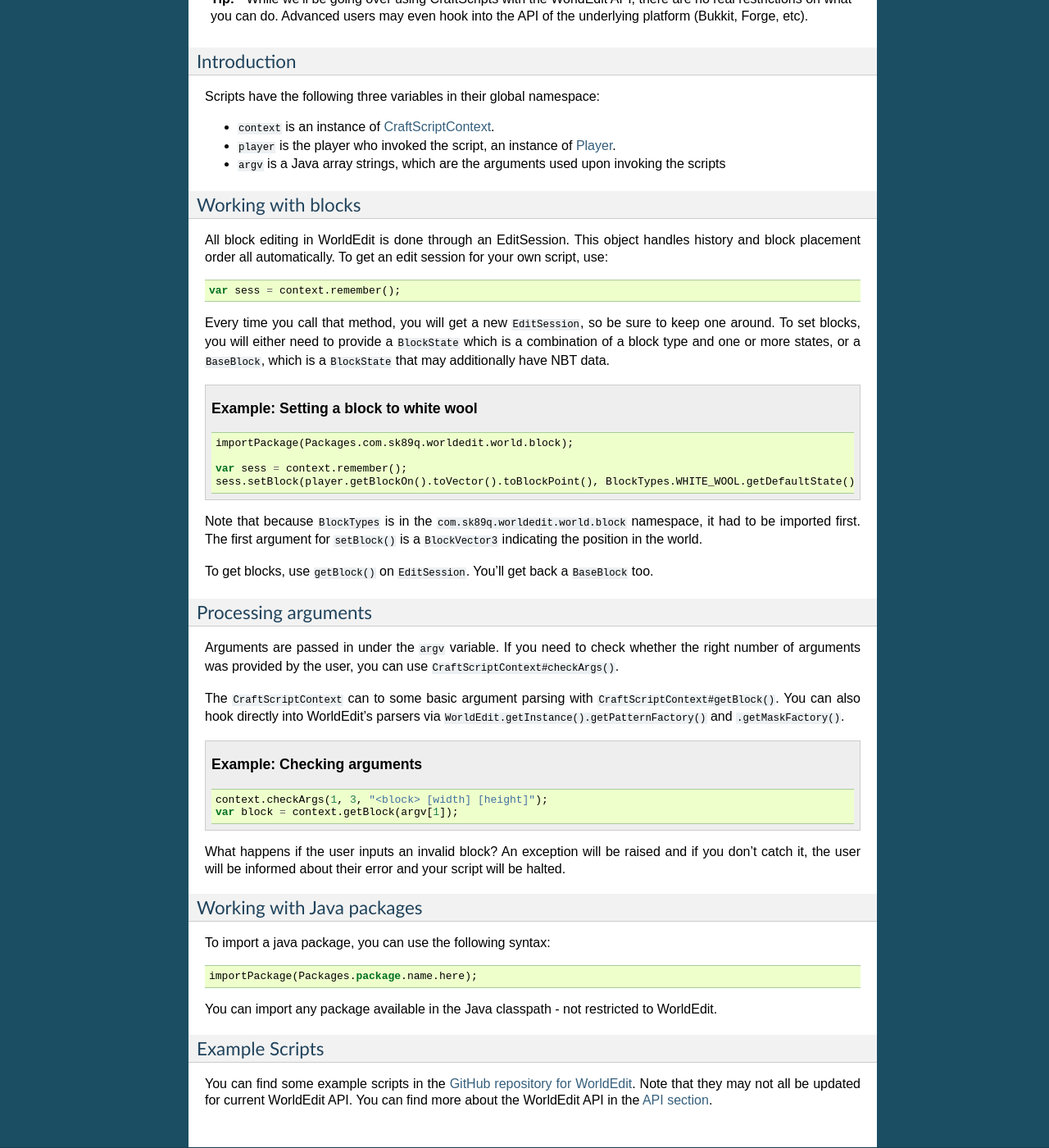
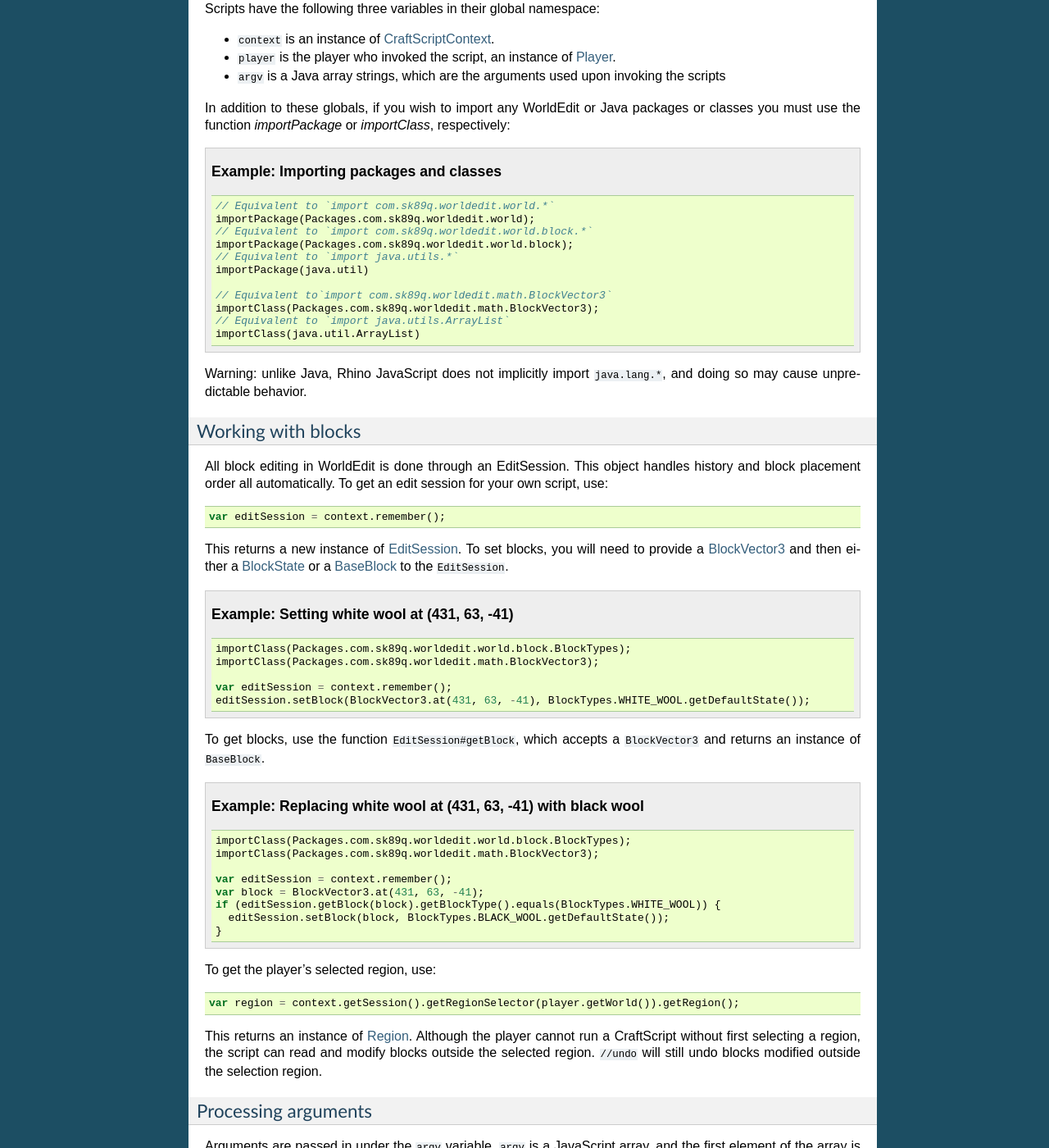
Before and after one commit to EngineHub/WorldEditDocs, a Sphinx documentation site: the page built from source/usage/other/craftscripts.rst, in a window 1280 px wide and 1400 px high, scrolled down 889 px. Shown: the whole window at 82% size. Built offline with Sphinx 7.4.7, drawn with Linux system fonts in a browser that asks for light colours; some of the changed text lies outside the part shown.

Commit message:
Update CraftScript docs

```diff
--- a/source/usage/other/craftscripts.rst
+++ b/source/usage/other/craftscripts.rst
@@ -3,17 +3,26 @@
 
 .. highlight:: javascript
 
-Scripts allow you to program small tasks without having to learn Java, figure out how to compile WorldEdit, or bother with reinventing the wheel. CraftScripts are written in JavaScript.
+CraftScripts allow you to write scripts with as little overhead as possible: no compiling WorldEdit, no setting up a plugins configuration folder, etc. CraftScripts are written in JavaScript.
+
+The advantages of writing CraftScripts with WorldEdit are:
+
+* Hook right into WorldEdit's undo/redo system
+* Use WorldEdit's block place prioritization
+* Accept WorldEdit's powerful block type syntax (``//set sign[facing=north]``)
+* Get the region selected by the user
+
+.. note:: It is recommended you have a basic understanding of both JavaScript and Java.
 
 Requirements
 ~~~~~~~~~~~~
 
-Before you start using CraftScripts, you'll have to install the `Rhino JavaScript engine <https://developer.mozilla.org/en-US/docs/Mozilla/Projects/Rhino>`_. A direct link to the download is `here <http://ftp.mozilla.org/pub/mozilla.org/js/rhino1_7R2.zip>`_. Open the zip file, and extract ``js.jar``. Note that if you download a newer version than the recommended one, the ``.jar`` file may have a different name. Move ``js.jar`` to the ``plugins/`` or ``plugins/WorldEdit`` folder (on Bukkit) or the ``mods`` folder (other platforms).
+Before you start using CraftScripts, you'll have to install the `Rhino JavaScript engine <https://developer.mozilla.org/en-US/docs/Mozilla/Projects/Rhino>`_. A direct link to the download is `here <http://ftp.mozilla.org/pub/mozilla.org/js/rhino1_7R2.zip>`_. Open the zip file, and extract ``js.jar``. Note that if you download a newer version than the recommended one, the ``.jar`` file may have a different name. Move ``js.jar`` to the ``plugins/`` or ``plugins/WorldEdit`` directory (on Bukkit) or the ``mods`` directory (other platforms).
 
 Using CraftScripts
 ~~~~~~~~~~~~~~~~~~
 
-Once you have the JS engine installed, drop your CraftScript ``.js`` files in the ``craftscripts`` folder (in the WorldEdit config folder - either ``plugins/WorldEdit`` or ``config/WorldEdit`` depending on platform).
+Once you have the JS engine installed, drop your CraftScript ``.js`` files in the ``craftscripts`` directory (in the WorldEdit config directory - either ``plugins/WorldEdit`` or ``config/WorldEdit`` depending on platform).
 
 To run a CraftScript
 
@@ -27,17 +36,6 @@
 Writing CraftScripts
 ~~~~~~~~~~~~~~~~~~~~
 
-Scripting in WorldEdit allows you to write world manipulation code without having to learn Java or compile your code. Scripts, called CraftScripts in WorldEdit, and are written in JavaScript and go into your craftscripts/ directory. The advantages of writing scripts with WorldEdit are:
-
-* Hook right into WorldEdit's undo/redo system
-* Use WorldEdit's block place prioritization
-* Accept WorldEdit's powerful block type syntax (``//set sign[facing=north]``)
-* Get the region selected by the user
-
-.. note:: It is recommended you have a basic understanding of JavaScript or Java to begin writing CraftScripts.
-
-.. tip:: While we'll be going over using CraftScripts with the WorldEdit API, there are no real restrictions on what you can do. Advanced users may even hook into the API of the underlying platform (Bukkit, Forge, etc).
-
 Introduction
 ------------
 
@@ -47,6 +45,26 @@
 * ``player`` is the player who invoked the script, an instance of `Player <https://github.com/EngineHub/WorldEdit/blob/master/worldedit-core/src/main/java/com/sk89q/worldedit/entity/Player.java>`_.
 * ``argv`` is a Java array strings, which are the arguments used upon invoking the scripts
 
+In addition to these globals, if you wish to import any WorldEdit or Java packages or classes you must use the function `importPackage` or `importClass`, respectively:
+
+.. topic:: Example: Importing packages and classes
+
+    ::
+
+        // Equivalent to `import com.sk89q.worldedit.world.*`
+        importPackage(Packages.com.sk89q.worldedit.world);
+        // Equivalent to `import com.sk89q.worldedit.world.block.*`
+        importPackage(Packages.com.sk89q.worldedit.world.block);
+        // Equivalent to `import java.utils.*`
+        importPackage(java.util)
+
+        // Equivalent to`import com.sk89q.worldedit.math.BlockVector3`
+        importClass(Packages.com.sk89q.worldedit.math.BlockVector3);
+        // Equivalent to `import java.utils.ArrayList`
+        importClass(java.util.ArrayList)
+
+Warning: unlike Java, Rhino JavaScript does not implicitly import ``java.lang.*``, and doing so may cause unpredictable behavior.
+
 Working with blocks
 -------------------
 
@@ -54,47 +72,101 @@
 
 ::
 
-    var sess = context.remember();
+    var editSession = context.remember();
 
-Every time you call that method, you will get a new ``EditSession``, so be sure to keep one around. To set blocks, you will either need to provide a ``BlockState`` which is a combination of a block type and one or more states, or a ``BaseBlock``, which is a ``BlockState`` that may additionally have NBT data.
+This returns a new instance of `EditSession <https://github.com/EngineHub/WorldEdit/blob/master/worldedit-core/src/main/java/com/sk89q/worldedit/EditSession.java>`_. To set blocks, you will need to provide a `BlockVector3 <https://github.com/EngineHub/WorldEdit/blob/master/worldedit-core/src/main/java/com/sk89q/worldedit/math/BlockVector3.java>`_ and then either a `BlockState <https://github.com/EngineHub/WorldEdit/blob/master/worldedit-core/src/main/java/com/sk89q/worldedit/world/block/BlockState.java>`_ or a `BaseBlock <https://github.com/EngineHub/WorldEdit/blob/master/worldedit-core/src/main/java/com/sk89q/worldedit/world/block/BaseBlock.java>`_ to the ``EditSession``.
 
-.. topic:: Example: Setting a block to white wool
+
+.. topic:: Example: Setting white wool at (431, 63, -41)
 
     ::
 
-        importPackage(Packages.com.sk89q.worldedit.world.block);
+        importClass(Packages.com.sk89q.worldedit.world.block.BlockTypes);
+        importClass(Packages.com.sk89q.worldedit.math.BlockVector3);
 
-        var sess = context.remember();
-        sess.setBlock(player.getBlockOn().toVector().toBlockPoint(), BlockTypes.WHITE_WOOL.getDefaultState());
+        var editSession = context.remember();
+        editSession.setBlock(BlockVector3.at(431, 63, -41), BlockTypes.WHITE_WOOL.getDefaultState());
 
-Note that because ``BlockTypes`` is in the ``com.sk89q.worldedit.world.block`` namespace, it had to be imported first. The first argument for ``setBlock()`` is a ``BlockVector3`` indicating the position in the world.
 
-To get blocks, use ``getBlock()`` on ``EditSession``. You'll get back a ``BaseBlock`` too.
+
+To get blocks, use the function ``EditSession#getBlock``, which accepts a ``BlockVector3`` and returns an instance of ``BaseBlock``.
+
+.. topic:: Example: Replacing white wool at (431, 63, -41) with black wool
+
+    ::
+
+        importClass(Packages.com.sk89q.worldedit.world.block.BlockTypes);
+        importClass(Packages.com.sk89q.worldedit.math.BlockVector3);
+
+        var editSession = context.remember();
+        var block = BlockVector3.at(431, 63, -41);
+        if (editSession.getBlock(block).getBlockType().equals(BlockTypes.WHITE_WOOL)) {
+          editSession.setBlock(block, BlockTypes.BLACK_WOOL.getDefaultState());
+        }
+
+To get the player's selected region, use:
+
+::
+
+    var region = context.getSession().getRegionSelector(player.getWorld()).getRegion();
+
+This returns an instance of `Region <https://github.com/EngineHub/WorldEdit/blob/master/worldedit-core/src/main/java/com/sk89q/worldedit/regions/Region.java>`_. Although the player cannot run a CraftScript without first selecting a region, the script can read and modify blocks outside the selected region. ``//undo`` will still undo blocks modified outside the selection region.
 
 Processing arguments
 --------------------
 
-Arguments are passed in under the ``argv`` variable. If you need to check whether the right number of arguments was provided by the user, you can use ``CraftScriptContext#checkArgs()``.
+Arguments are passed in under the ``argv`` variable. ``argv`` is a JavaScript array, and the first element of the array is the filename of your script (which may or may not have the file extension). If you need to check whether the right number of arguments was provided by the player, you can use ``CraftScriptContext#checkArgs``.
 
-The ``CraftScriptContext`` can to some basic argument parsing with ``CraftScriptContext#getBlock()``. You can also hook directly into WorldEdit's parsers via ``WorldEdit.getInstance().getPatternFactory()`` and ``.getMaskFactory()``.
+The ``CraftScriptContext`` can to some basic argument parsing with ``CraftScriptContext#getBlock``. You can also hook directly into WorldEdit's parsers via ``WorldEdit.getInstance().getPatternFactory()`` and ``.getMaskFactory()``.
 
 .. topic:: Example: Checking arguments
 
     ::
 
+        // This script accepts at least 1 and at most 3 required arguments, separated by a space.
+        // Use -1 as the second argument for no maximum limit.
         context.checkArgs(1, 3, "<block> [width] [height]");
         var block = context.getBlock(argv[1]);
+        var width = 5;
+        var height = 5;
+        if (argv.length >= 3) {
+          width = parseInt(argv[2])
+        }
+        if (argv.length >= 4) {
+          height = parseInt(argv[3])
+        }
 
-What happens if the user inputs an invalid block? An exception will be raised and if you don't catch it, the user will be informed about their error and your script will be halted.
+If the player inputs an invalid block, then an exception will be raised. If the exception is not caught, then the player will be informed about the error, and your script will be halted.
 
-Working with Java packages
---------------------------
+Printing Output
+--------------------
 
-To import a java package, you can use the following syntax::
+Sometimes, you may want to write output to chat. Perhaps you would like to notify that the script has completed running, or perhaps you are debugging. In any case, you can do so through ``CraftScriptContext#print``:
 
-    importPackage(Packages.package.name.here);
+::
 
-You can import any package available in the Java classpath - not restricted to WorldEdit.
+    context.print("Hello!")
+
+Other printing functions, such as ``CraftScriptContext#error`` and ``CraftScriptContext#printRaw``. This code snippet will print the exception raised if the player inputs an invalid block:
+
+.. topic:: Example: Printing an exception to error output
+
+    ::
+
+        context.checkArgs(1, 1, "<block>");
+        try {
+          var block = context.getBlock(argv[1]);
+        } catch (e) {
+          context.error(e);
+        }
+
+Note that ``console.log`` will not work because there is no console, and ``System.out.println`` will not work because the ``System`` class is in the ``java.lang.*`` package and thus cannot be imported.
+
+
+Miscellaneous
+---------------
+
+Rhino engine doesn't support the ``let`` keyword yet. This means that every variable you declare is global.
 
 Example Scripts
 ---------------
```
Also changed, not shown: README.md (+24 -0 lines).
